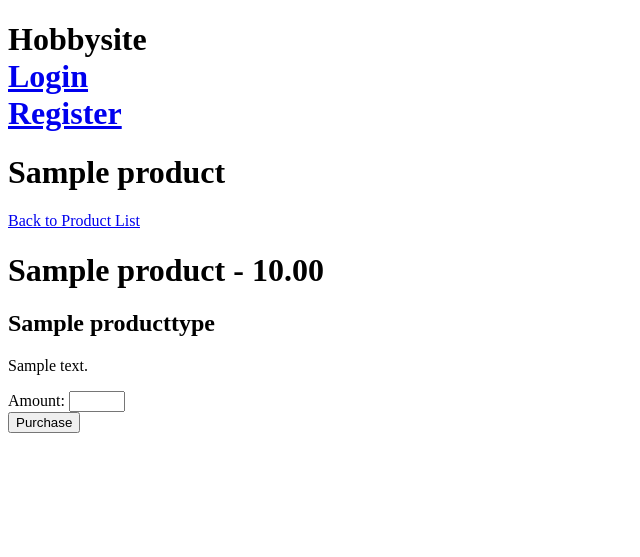
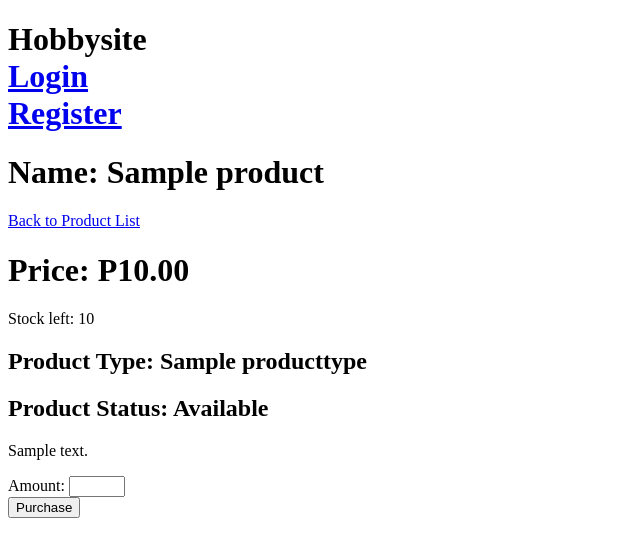
Before and after one commit to thanielLee/hobbysite-G-24, a Django app: page /merchstore/item/1/ in a window 1280 px wide. Shown: the top 557 px of the page, without its empty margins (0-640 px from the left). Run offline with Django 5.2, Linux system fonts and the light colour scheme; tables that the repository leaves empty hold one stand-in row (values such as "Sample post").

Commit message:
merchstore: bugs fixed

```diff
--- a/merchstore/views.py
+++ b/merchstore/views.py
@@ -78,12 +78,13 @@ class ProductUpdateView(LoginRequiredMixin, UpdateView):
         return context
 
     def form_valid(self, form):
-        product = self.get_object()
-        if product.stock == 0:
-            product.status = "Out of Stock"
+        if form.instance.stock == 0:
+            form.instance.status = "Out of Stock"
         else:
-            product.status = "Available"
-        product.save()
+            form.instance.status = "Available"
+        form.instance.owner = Profile.objects.get(user=self.request.user)
+        form.is_valid()
+        form.save()
         return super().form_valid(form)
 
 class CartView(LoginRequiredMixin, ListView):
--- a/templates/merchstore_product_list.html
+++ b/templates/merchstore_product_list.html
@@ -10,7 +10,7 @@
             <h2>{{ type }}</h2>
             <ul>
                 {% for product in object_list %}
-                    {% if product.type == type and product.owner == request.user.profile %}
+                    {% if product.type == type and product.owner == request.user.Profile %}
                         <li>
                             <a href="{{ product.get_absolute_url }}">{{ product }}</a>
                         </li>
@@ -26,7 +26,7 @@
             <h2>{{ type }}</h2>
             <ul>
                 {% for product in object_list %}
-                    {% if product.type == type and product.owner != request.user.profile %}
+                    {% if product.type == type and product.owner != request.user.Profile %}
                         <li>
                             <a href="{{ product.get_absolute_url }}">{{ product }}</a>
                         </li>
--- a/templates/merchstore_product_type_detail.html
+++ b/templates/merchstore_product_type_detail.html
@@ -1,23 +1,25 @@
 {% extends "base.html" %}
 {% load static %}
 {% block title %}
-    {{ product.name }}
+    Name: {{ product.name }}
 {% endblock title %}
 {% block content %}
     <a href="{% url 'merchstore:product_list' %}">Back to Product List</a>
-    <h1>{{ product.name }} - {{ product.price }}</h1>
-    {% if request.user.profile == product.owner %}
+    <h1>Price: P{{ product.price }}</h1>
+    Stock left: {{product.stock}}
+    {% if request.user.Profile == product.owner %}
         <h3>
             <a href="{% url 'merchstore:product_update' pk=product.pk %}">Edit Product</a>
         </h3>
     {% endif %}
-    <h2>{{ product.type }}</h2>
+    <h2>Product Type: {{ product.type }}</h2>
+    <h2>Product Status: {{product.get_status_display}}</h2>
     <p>{{ product.description }}</p>
     <form method="POST">
         {% csrf_token %}
         {{ form }}
         <input type="submit"
                value="Purchase"
-               {% if request.user.profile == product.owner or product.stock == 0 %}disabled{% endif %}>
+               {% if request.user.Profile == product.owner or product.stock == 0 %}disabled{% endif %}>
     </form>
 {% endblock content %}
```
